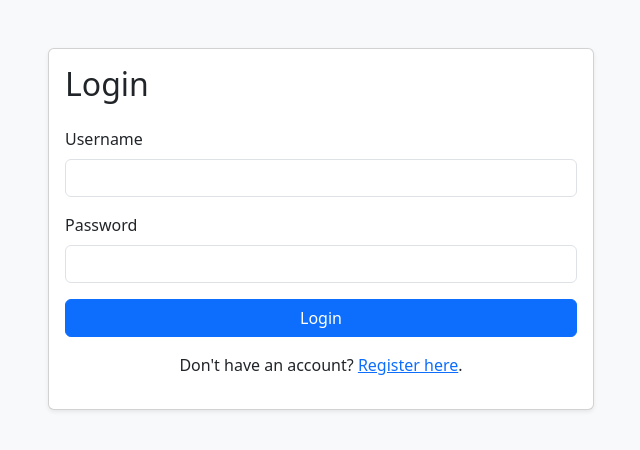
After one commit to mokuken/Flask-Task-Manager-App, a Flask app: page /login in a window 1280 px wide. The commit adds this page. Shown: the top 450 px of the page, without its empty margins (319-959 px from the left). Run offline with Flask 3, Linux system fonts and the light colour scheme.

Commit message:
Implement user authentication with login and registration features, add user-specific task management, and enhance UI with flash messages and navigation.

```diff
--- a/app/__init__.py
+++ b/app/__init__.py
@@ -13,6 +13,7 @@ def create_app():
     # Config
     app.config["SQLALCHEMY_DATABASE_URI"] = "sqlite:///tasks.db"
     app.config["SQLALCHEMY_TRACK_MODIFICATIONS"] = False
+    app.config["SECRET_KEY"] = "your_secret_key_here"  # Change to a secure random value
 
     # Init DB
     db.init_app(app)
--- a/app/routes.py
+++ b/app/routes.py
@@ -1,26 +1,38 @@
 """Routes and views for Task Manager."""
 
-from flask import Blueprint, render_template, request, redirect, url_for
+from flask import Blueprint, render_template, request, redirect, url_for, session, flash
 from datetime import datetime
 from app import db
-from app.models import Task
+from app.models import Task, User
 
 main = Blueprint("main", __name__)
+
+def current_user():
+    if 'user_id' in session:
+        return User.query.get(session['user_id'])
+    return None
 
 
 @main.route("/")
 def index():
-    """Homepage: display all tasks."""
-    tasks = Task.query.order_by(Task.created_at.desc()).all()
+    """Homepage: display user's tasks."""
+    user = current_user()
+    if not user:
+        return redirect(url_for("main.login"))
+    tasks = Task.query.filter_by(user_id=user.id).order_by(Task.created_at.desc()).all()
     return render_template("index.html",
                            tasks=tasks,
                            now=datetime.utcnow(),
-                           search_query=None)
+                           search_query=None,
+                           user=user)
 
 
 @main.route("/add", methods=["POST"])
 def add():
     """Add a new task."""
+    user = current_user()
+    if not user:
+        return redirect(url_for("main.login"))
     title = request.form.get("title")
     description = request.form.get("description")
     deadline = request.form.get("deadline")
@@ -32,6 +44,7 @@ def add():
             description=description,
             deadline=datetime.strptime(deadline, "%Y-%m-%dT%H:%M") if deadline else None,
             priority=priority,
+            user_id=user.id
         )
         db.session.add(new_task)
         db.session.commit()
@@ -42,7 +55,13 @@ def add():
 @main.route("/toggle/<int:task_id>")
 def toggle(task_id):
     """Toggle a task's completion status."""
+    user = current_user()
+    if not user:
+        return redirect(url_for("main.login"))
     task = Task.query.get_or_404(task_id)
+    if task.user_id != user.id:
+        flash("Unauthorized action.", "danger")
+        return redirect(url_for("main.index"))
     task.complete = not task.complete
     db.session.commit()
     return redirect(url_for("main.index"))
@@ -51,7 +70,13 @@ def toggle(task_id):
 @main.route("/delete/<int:task_id>")
 def delete(task_id):
     """Delete a task."""
+    user = current_user()
+    if not user:
+        return redirect(url_for("main.login"))
     task = Task.query.get_or_404(task_id)
+    if task.user_id != user.id:
+        flash("Unauthorized action.", "danger")
+        return redirect(url_for("main.index"))
     db.session.delete(task)
     db.session.commit()
     return redirect(url_for("main.index"))
@@ -60,31 +85,82 @@ def delete(task_id):
 @main.route("/search")
 def search():
     """Search tasks by title or description."""
+    user = current_user()
+    if not user:
+        return redirect(url_for("main.login"))
     query = request.args.get("q", "")
     if query:
         tasks = Task.query.filter(
-            (Task.title.contains(query)) | (Task.description.contains(query))
+            ((Task.title.contains(query)) | (Task.description.contains(query))) & (Task.user_id == user.id)
         ).order_by(Task.created_at.desc()).all()
     else:
-        tasks = Task.query.order_by(Task.created_at.desc()).all()
+        tasks = Task.query.filter_by(user_id=user.id).order_by(Task.created_at.desc()).all()
 
     return render_template("index.html",
                            tasks=tasks,
                            now=datetime.utcnow(),
-                           search_query=query)
+                           search_query=query,
+                           user=user)
 
 
 @main.route("/filter/<string:status>")
 def filter_tasks(status):
     """Filter tasks by status (done/pending/all)."""
+    user = current_user()
+    if not user:
+        return redirect(url_for("main.login"))
     if status == "done":
-        tasks = Task.query.filter_by(complete=True).all()
+        tasks = Task.query.filter_by(complete=True, user_id=user.id).all()
     elif status == "pending":
-        tasks = Task.query.filter_by(complete=False).all()
+        tasks = Task.query.filter_by(complete=False, user_id=user.id).all()
     else:
-        tasks = Task.query.all()
+        tasks = Task.query.filter_by(user_id=user.id).all()
 
     return render_template("index.html",
                            tasks=tasks,
                            now=datetime.utcnow(),
-                           search_query=None)
+                           search_query=None,
+                           user=user)
+
+# User registration
+@main.route("/register", methods=["GET", "POST"])
+def register():
+    if request.method == "POST":
+        username = request.form.get("username")
+        password = request.form.get("password")
+        if not username or not password:
+            flash("Username and password required.", "danger")
+            return redirect(url_for("main.register"))
+        if User.query.filter_by(username=username).first():
+            flash("Username already exists.", "danger")
+            return redirect(url_for("main.register"))
+        user = User(username=username)
+        user.set_password(password)
+        db.session.add(user)
+    db.session.commit()
+    flash("Registration successful. Please log in.", "info")
+    return redirect(url_for("main.login"))
+    return render_template("register.html")
+
+# User login
+@main.route("/login", methods=["GET", "POST"])
+def login():
+    if request.method == "POST":
+        username = request.form.get("username")
+        password = request.form.get("password")
+        user = User.query.filter_by(username=username).first()
+        if user and user.check_password(password):
+            session['user_id'] = user.id
+            flash("Logged in successfully.", "success")
+            return redirect(url_for("main.index"))
+        else:
+            flash("Invalid username or password.", "danger")
+            return redirect(url_for("main.login"))
+    return render_template("login.html")
+
+# User logout
+@main.route("/logout")
+def logout():
+    session.pop('user_id', None)
+    flash("Logged out.", "info")
+    return redirect(url_for("main.login"))
--- a/app/templates/base.html
+++ b/app/templates/base.html
@@ -9,6 +9,19 @@
 </head>
 
 <body class="bg-light">
+    {% if user and request.endpoint not in ['main.login', 'main.register'] %}
+    <nav class="navbar navbar-expand-lg navbar-light bg-white mb-4">
+        <div class="container-fluid">
+            <a class="navbar-brand" href="{{ url_for('main.index') }}">📝 Task Manager</a>
+            <div class="collapse navbar-collapse">
+                <ul class="navbar-nav ms-auto mb-2 mb-lg-0">
+                    <li class="nav-item"><span class="nav-link">Logged in as {{ user.username }}</span></li>
+                    <li class="nav-item"><a class="nav-link" href="{{ url_for('main.logout') }}">Logout</a></li>
+                </ul>
+            </div>
+        </div>
+    </nav>
+    {% endif %}
     <div class="container py-5">
         {% block content %}{% endblock %}
     </div>
--- /dev/null
+++ b/app/templates/login.html
@@ -0,0 +1,33 @@
+{% extends "base.html" %}
+{% block content %}
+<div class="row justify-content-center">
+    <div class="col-md-6">
+        <div class="card shadow-sm">
+            <div class="card-body">
+                <h2 class="mb-4">Login</h2>
+                <form method="post">
+                    <div class="mb-3">
+                        <label for="username" class="form-label">Username</label>
+                        <input type="text" name="username" class="form-control" required>
+                    </div>
+                    <div class="mb-3">
+                        <label for="password" class="form-label">Password</label>
+                        <input type="password" name="password" class="form-control" required>
+                    </div>
+                    {% with messages = get_flashed_messages(with_categories=true) %}
+                        {% if messages %}
+                            {% for category, message in messages %}
+                                {% if category == 'danger' or category == 'info' %}
+                                    <div class="alert alert-{{ 'danger' if category == 'danger' else 'info' }} mb-3">{{ message }}</div>
+                                {% endif %}
+                            {% endfor %}
+                        {% endif %}
+                    {% endwith %}
+                    <button type="submit" class="btn btn-primary w-100">Login</button>
+                </form>
+                <p class="mt-3 text-center">Don't have an account? <a href="{{ url_for('main.register') }}">Register here</a>.</p>
+            </div>
+        </div>
+    </div>
+</div>
+{% endblock %}
```
Also changed, not shown: app/models.py (+19 -0 lines), app/templates/index.html (+10 -0 lines), app/templates/register.html (added, +33 -0 lines), instance/tasks.db.
